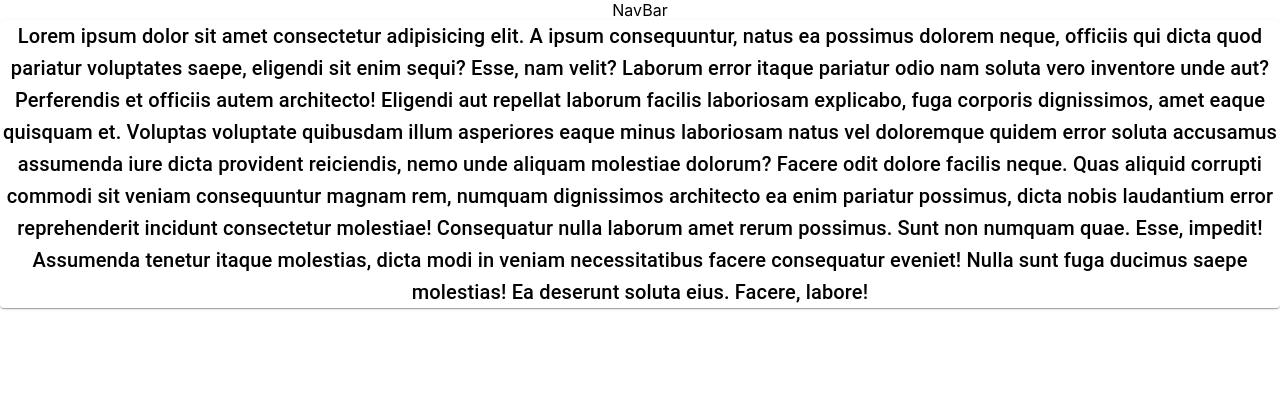
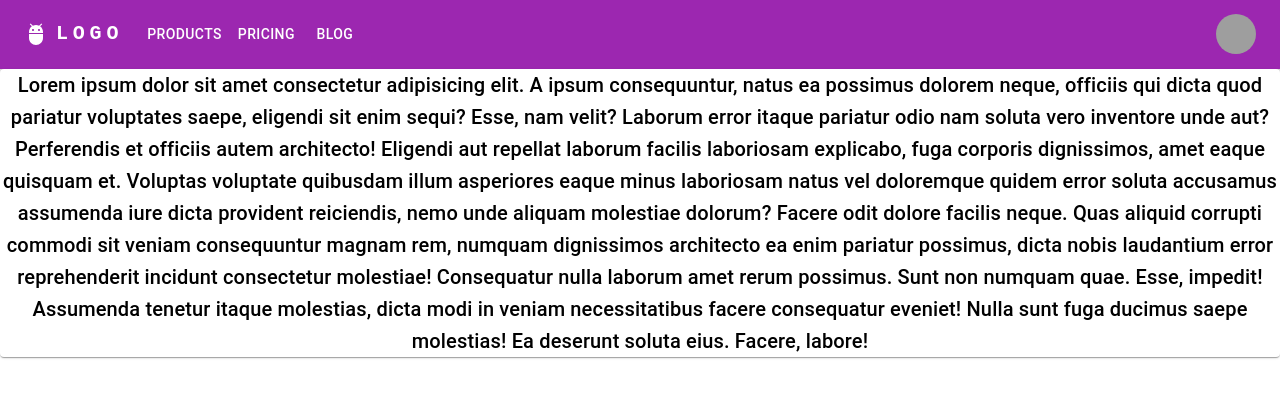
Before and after one commit to acudworth3/atc_portfolio, a React (Create React App) app: page / in a window 1280 px wide. Shown: the top 398 px of the page. Built offline with nearby package versions, Linux system fonts and the light colour scheme; grey boxes are pictures that could not be loaded.

Commit message:
navbar loading

```diff
--- a/package.json
+++ b/package.json
@@ -6,6 +6,7 @@
   "dependencies": {
     "@emotion/react": "^11.10.5",
     "@emotion/styled": "^11.10.5",
+    "@mui/icons-material": "^5.10.15",
     "@mui/material": "^5.10.15",
     "@reduxjs/toolkit": "^1.9.0",
     "@testing-library/jest-dom": "^5.16.5",
--- a/src/features/navBar/NavBar.tsx
+++ b/src/features/navBar/NavBar.tsx
@@ -1,7 +1,167 @@
-import React from "react";
+import * as React from "react";
+import AppBar from "@mui/material/AppBar";
+import Box from "@mui/material/Box";
+import Toolbar from "@mui/material/Toolbar";
+import IconButton from "@mui/material/IconButton";
+import Typography from "@mui/material/Typography";
+import Menu from "@mui/material/Menu";
+import MenuIcon from "@mui/icons-material/Menu";
+import Container from "@mui/material/Container";
+import Avatar from "@mui/material/Avatar";
+import Button from "@mui/material/Button";
+import Tooltip from "@mui/material/Tooltip";
+import MenuItem from "@mui/material/MenuItem";
+import AdbIcon from "@mui/icons-material/Adb";
 
-const NavBar = () => {
-  return <div>NavBar</div>;
-};
+const pages = ["Products", "Pricing", "Blog"];
+const settings = ["Profile", "Account", "Dashboard", "Logout"];
 
+// https://mui.com/material-ui/react-app-bar/#app-bar-with-responsive-menu
+function NavBar() {
+  const [anchorElNav, setAnchorElNav] = React.useState<null | HTMLElement>(
+    null
+  );
+  const [anchorElUser, setAnchorElUser] = React.useState<null | HTMLElement>(
+    null
+  );
+
+  const handleOpenNavMenu = (event: React.MouseEvent<HTMLElement>) => {
+    setAnchorElNav(event.currentTarget);
+  };
+  const handleOpenUserMenu = (event: React.MouseEvent<HTMLElement>) => {
+    setAnchorElUser(event.currentTarget);
+  };
+
+  const handleCloseNavMenu = () => {
+    setAnchorElNav(null);
+  };
+
+  const handleCloseUserMenu = () => {
+    setAnchorElUser(null);
+  };
+
+  return (
+    <AppBar position="static">
+      <Container maxWidth="xl">
+        <Toolbar disableGutters>
+          <AdbIcon sx={{ display: { xs: "none", md: "flex" }, mr: 1 }} />
+          <Typography
+            variant="h6"
+            noWrap
+            component="a"
+            href="/"
+            sx={{
+              mr: 2,
+              display: { xs: "none", md: "flex" },
+              fontFamily: "monospace",
+              fontWeight: 700,
+              letterSpacing: ".3rem",
+              color: "inherit",
+              textDecoration: "none",
+            }}
+          >
+            LOGO
+          </Typography>
+
+          <Box sx={{ flexGrow: 1, display: { xs: "flex", md: "none" } }}>
+            <IconButton
+              size="large"
+              aria-label="account of current user"
+              aria-controls="menu-appbar"
+              aria-haspopup="true"
+              onClick={handleOpenNavMenu}
+              color="inherit"
+            >
+              <MenuIcon />
+            </IconButton>
+            <Menu
+              id="menu-appbar"
+              anchorEl={anchorElNav}
+              anchorOrigin={{
+                vertical: "bottom",
+                horizontal: "left",
+              }}
+              keepMounted
+              transformOrigin={{
+                vertical: "top",
+                horizontal: "left",
+              }}
+              open={Boolean(anchorElNav)}
+              onClose={handleCloseNavMenu}
+              sx={{
+                display: { xs: "block", md: "none" },
+              }}
+            >
+              {pages.map((page) => (
+                <MenuItem key={page} onClick={handleCloseNavMenu}>
+                  <Typography textAlign="center">{page}</Typography>
+                </MenuItem>
+              ))}
+            </Menu>
+          </Box>
+          <AdbIcon sx={{ display: { xs: "flex", md: "none" }, mr: 1 }} />
+          <Typography
+            variant="h5"
+            noWrap
+            component="a"
+            href=""
+            sx={{
+              mr: 2,
+              display: { xs: "flex", md: "none" },
+              flexGrow: 1,
+              fontFamily: "monospace",
+              fontWeight: 700,
+              letterSpacing: ".3rem",
+              color: "inherit",
+              textDecoration: "none",
+            }}
+          >
+            LOGO
+          </Typography>
+          <Box sx={{ flexGrow: 1, display: { xs: "none", md: "flex" } }}>
+            {pages.map((page) => (
+              <Button
+                key={page}
+                onClick={handleCloseNavMenu}
+                sx={{ my: 2, color: "white", display: "block" }}
+              >
+                {page}
+              </Button>
+            ))}
+          </Box>
+
+          <Box sx={{ flexGrow: 0 }}>
+            <Tooltip title="Open settings">
+              <IconButton onClick={handleOpenUserMenu} sx={{ p: 0 }}>
+                <Avatar alt="Remy Sharp" src="/static/images/avatar/2.jpg" />
+              </IconButton>
+            </Tooltip>
+            <Menu
+              sx={{ mt: "45px" }}
+              id="menu-appbar"
+              anchorEl={anchorElUser}
+              anchorOrigin={{
+                vertical: "top",
+                horizontal: "right",
+              }}
+              keepMounted
+              transformOrigin={{
+                vertical: "top",
+                horizontal: "right",
+              }}
+              open={Boolean(anchorElUser)}
+              onClose={handleCloseUserMenu}
+            >
+              {settings.map((setting) => (
+                <MenuItem key={setting} onClick={handleCloseUserMenu}>
+                  <Typography textAlign="center">{setting}</Typography>
+                </MenuItem>
+              ))}
+            </Menu>
+          </Box>
+        </Toolbar>
+      </Container>
+    </AppBar>
+  );
+}
 export default NavBar;
```
Also changed, not shown: 2 other files (tests, documents, lock files or other folders).
